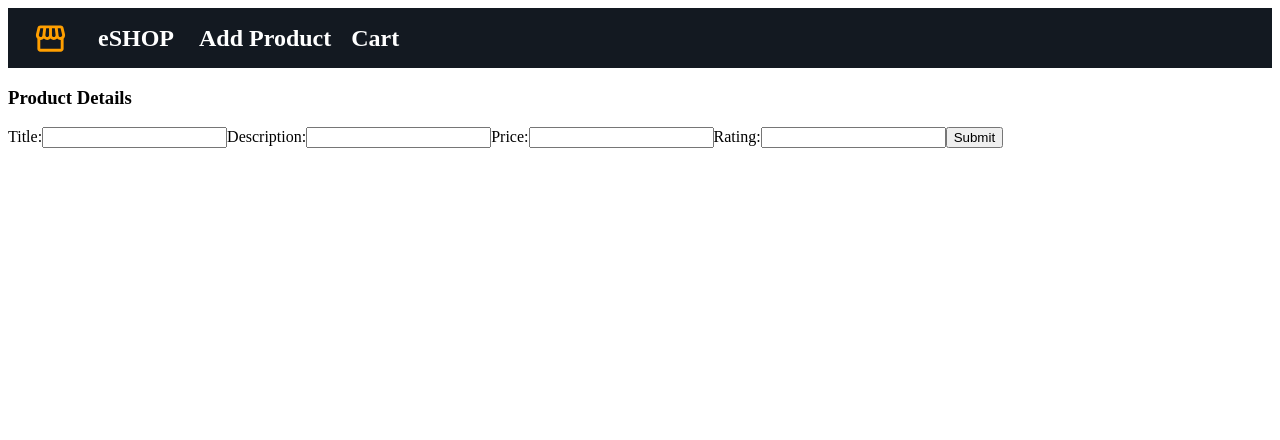
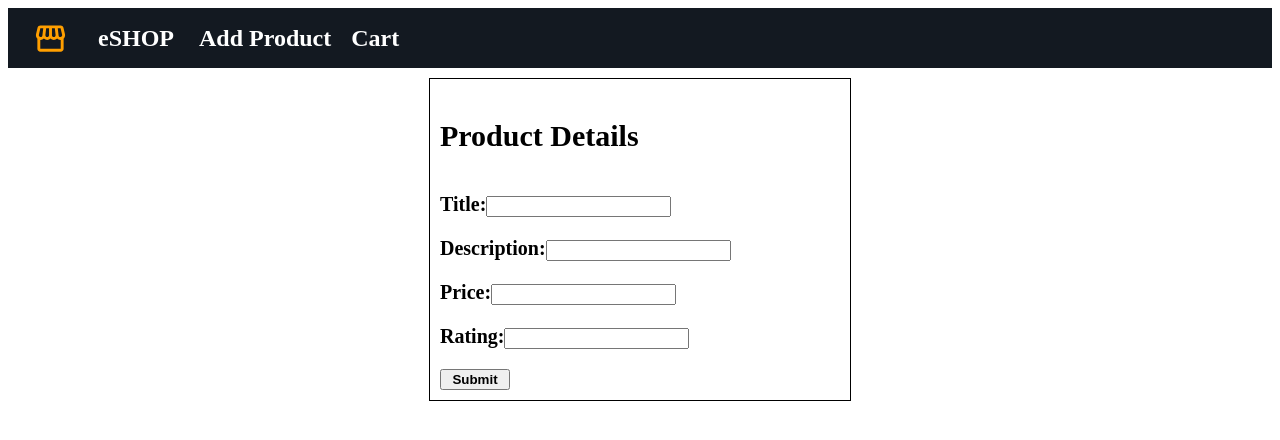
Before and after one commit to praSHAnt07011999/ecomm, a React (Create React App) app: page /addProduct in a window 1280 px wide. Shown: the top 440 px of the page. Built offline with nearby package versions, Linux system fonts and the light colour scheme.

Commit message:
add cart amout feature and styling

```diff
--- a/src/App.js
+++ b/src/App.js
@@ -1,5 +1,3 @@
-// import Products from './components/Products';
-// import { useSelector } from 'react-redux';
 import { BrowserRouter as Router, Route, Routes } from 'react-router-dom';
 import Home from './components/Home';
 import Header from './components/Header';
@@ -10,10 +8,6 @@ function App() {
   // const products = useSelector(state=>state.addProduct);
   return (
     <div className="App">
-      {/* {
-        Object.keys(products).length===0 ? <p>No product added! You can add products from Add Product section</p> : <Products />
-      }
-      <AddProduct /> */}
 
       <Router>
         <Routes>
--- a/src/components/AddProduct.js
+++ b/src/components/AddProduct.js
@@ -2,6 +2,7 @@ import { addProduct } from "../redux/reducers/addProductSlice";
 import { useDispatch  } from "react-redux";
 import { useState } from "react";
 import { v4 as uuidv4 } from 'uuid';
+import './addProduct.css';
 
 const AddProduct = () => {
 
@@ -37,9 +38,9 @@ const AddProduct = () => {
 
     return (
         <div className="form-container">
-            <h3>Product Details</h3>
-            <form onSubmit={handleSubmit}>
-            <label>Title:
+            <h3 className="form-heading">Product Details</h3>
+            <form onSubmit={handleSubmit} className="add-product-form">
+            <label className="title-label">Title:
                 <input
                 type="text"
                 name="title"
@@ -47,7 +48,7 @@ const AddProduct = () => {
                 onChange={(event) => setTitle(event.target.value)}
             />
             </label>
-            <label>Description:
+            <label className="description-label">Description:
                 <input
                 type="text"
                 name="description"
@@ -55,7 +56,7 @@ const AddProduct = () => {
                 onChange={(event) => setDescription(event.target.value)}
             />
             </label>
-            <label>Price:
+            <label className="price-label">Price:
                 <input
                 type="number"
                 name="price"
@@ -63,7 +64,7 @@ const AddProduct = () => {
                 onChange={(event) => setPrice(event.target.value)}
             />
             </label>
-            <label>Rating:
+            <label className="rating-label">Rating:
                 <input
                 type="number"
                 name="rating"
@@ -71,7 +72,7 @@ const AddProduct = () => {
                 onChange={(event) => setRating(event.target.value)}
             />
             </label>
-                <input type="submit" />
+                <input type="submit" className="submit-button" />
             </form>
         </div>
     )
--- a/src/components/Cart.js
+++ b/src/components/Cart.js
@@ -1,10 +1,12 @@
 import { useSelector } from 'react-redux';
+import { useState, useEffect } from 'react';
 import './Cart.css';
 import CartItem from './CartItem';
 
 const Cart = () => {
 
-const cartItems = useSelector( state => state.addToCart)
+    const cartItems = useSelector( state => state.addToCart);
+    const total = useSelector( state => state.cartTotal);
 
     return(
         <div className='cart_container'>
@@ -15,6 +17,7 @@ const cartItems = useSelector( state => state.addToCart)
                         <CartItem key={item.id} id={item.id} title={item.title} description={item.description} price={item.price} rating={item.rating}/>
                     ))
                 }
+                <div className='total-amount'>Total amount: {JSON.stringify(total)}</div>
             </div>
         </div>
     )
--- a/src/components/CartItem.js
+++ b/src/components/CartItem.js
@@ -1,13 +1,16 @@
 import './CartItem.css'
 import bicycle from '../resources/images/bicycle.jpg';
 import { useDispatch } from 'react-redux';
+import { removeFromCart } from '../redux/reducers/addToCartSlice';
+import { subtractFromTotal } from '../redux/reducers/cartTotalSlice';
 
 const CartItem = (props) => {
 
     const dispatch = useDispatch();
 
     const RemoveFromCart = (item) => {
-        dispatch();
+        dispatch(removeFromCart(item));
+        dispatch(subtractFromTotal(item));
     }
 
     return (
--- a/src/components/Home.css
+++ b/src/components/Home.css
@@ -1,3 +1,8 @@
 .home_container {
     display: flex;
 }
+
+.no-product-message {
+    font-size: 30px;
+    font-weight: bold;
+}
--- a/src/components/Home.js
+++ b/src/components/Home.js
@@ -1,12 +1,13 @@
 import { useSelector } from "react-redux";
 import Products from "./Products";
+import './Home.css';
 
 const Home = () => {
     const products = useSelector(state=>state.addProduct);
     return (
         <div className="home_container">
         {
-            Object.keys(products).length===0 ? <p>No product added! You can add products from Add Product section</p> : <Products />
+            Object.keys(products).length===0 ? <p className="no-product-message">No product added! You can add products from Add Product section.</p> : <Products />
         }
         </div>
     )
--- a/src/components/Product.js
+++ b/src/components/Product.js
@@ -2,6 +2,7 @@ import bicycle from '../resources/images/bicycle.jpg';
 import "./Product.css";
 import { useDispatch } from 'react-redux';
 import { addToCart } from '../redux/reducers/addToCartSlice';
+import { addToTotal } from '../redux/reducers/cartTotalSlice';
 
 const Product = (props) => {
 
@@ -9,6 +10,7 @@ const Product = (props) => {
 
     const handleAddToCart = (item) => {
         dispatch(addToCart(item));
+        dispatch(addToTotal(item));
     }
 
     return (
@@ -20,7 +22,7 @@ const Product = (props) => {
             <p className='description'>{props.description}</p>
             <span className='price'>Rs. {props.price}</span><br/>
             <span className='rating'>{props.rating} ⭐️</span>
-            <button onClick={()=>handleAddToCart(props)} className='cart_button'>AddToCart</button>
+            <button onClick={()=>handleAddToCart(props)} className='cart_button'>Add To Cart</button>
         </div>
     )
 }
--- /dev/null
+++ b/src/components/addProduct.css
@@ -0,0 +1,51 @@
+.form-container {
+    border: 1px solid black;
+    padding: 10px;
+    display: flex;
+    flex-direction: column;
+    max-width: 400px;
+    margin: 10px auto;
+}
+
+.form-heading {
+    font-size: 30px;
+}
+
+.add-product-form {
+    display: flex;
+    flex-direction: column;
+}
+
+.title-label {
+    font-size: 20px;
+    margin-top: 10px;
+    margin-bottom: 10px;
+    font-weight: bold;
+}
+
+.description-label {
+    font-size: 20px;
+    margin-top: 10px;
+    margin-bottom: 10px;
+    font-weight: bold;
+}
+
+.price-label {
+    font-size: 20px;
+    margin-top: 10px;
+    margin-bottom: 10px;
+    font-weight: bold;
+}
+
+.rating-label {
+    font-size: 20px;
+    margin-top: 10px;
+    margin-bottom: 10px;
+    font-weight: bold;
+}
+
+.submit-button {
+    width: 70px;
+    margin-top: 10px;
+    font-weight: bold;
+}
--- a/src/redux/reducers/addToCartSlice.js
+++ b/src/redux/reducers/addToCartSlice.js
@@ -7,11 +7,11 @@ export const addToCartSlice = createSlice({
         addToCart: (state,action) => {
             state.push(action.payload);
         },
-        // removeFromCart: (state,action) => {
-        //     state
-        // }
+        removeFromCart: (state,action) => {
+            state.splice(state.findIndex((item) => item.id === action.payload.id),1);
+        }
     }
 });
 
 export default addToCartSlice.reducer
-export const { addToCart } = addToCartSlice.actions
+export const { addToCart, removeFromCart } = addToCartSlice.actions
--- /dev/null
+++ b/src/redux/reducers/cartTotalSlice.js
@@ -0,0 +1,17 @@
+import { createSlice } from "@reduxjs/toolkit";
+
+export const cartTotalSlice = createSlice({
+    name: 'cartTotal',
+    initialState: 0,
+    reducers: {
+        addToTotal: (state,action) => {
+            return state + Number(action.payload.price)
+        },
+        subtractFromTotal: (state,action) => {
+            return state - Number(action.payload.price)
+        }
+    }
+})
+
+export default cartTotalSlice.reducer
+export const { addToTotal, subtractFromTotal } = cartTotalSlice.actions
--- a/src/redux/store.js
+++ b/src/redux/store.js
@@ -1,11 +1,13 @@
 import { configureStore } from "@reduxjs/toolkit";
 import addProductSlice from "./reducers/addProductSlice";
 import addToCartSlice from "./reducers/addToCartSlice";
+import cartTotalSlice from "./reducers/cartTotalSlice";
 
 const store = configureStore({
     reducer: {
         addProduct: addProductSlice,
-        addToCart: addToCartSlice
+        addToCart: addToCartSlice,
+        cartTotal: cartTotalSlice
     }
 });
 
```
